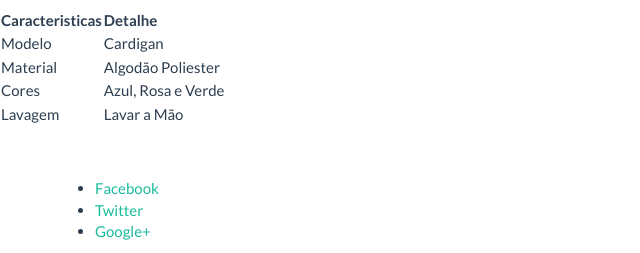
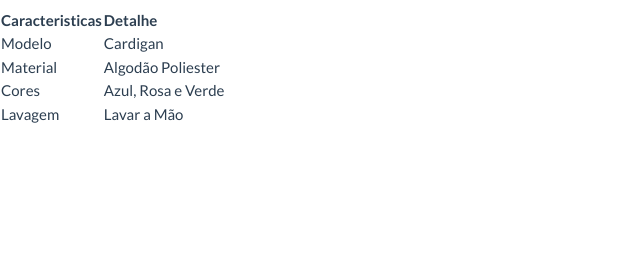
Before and after one commit to Renatodavid/E-commerce, a PHP site: page /produto.php in a window 1280 px wide. Shown: the part 551-804 px from the top of the page, without its empty margins (0-640 px from the left). After the commit the page ends 674 px from the top, so only its background shows below. Run offline with PHP 8.4, Linux system fonts and the light colour scheme.

Commit message:
tirando footer do produto

```diff
--- a/produto.php
+++ b/produto.php
@@ -130,17 +130,7 @@
 	</div>
 	</div>
 
-	<footer class="row col-md-12">
-		<div class="container">
-			<img src="img/logo-rodape.png" alt="Logo Mirror Fashion" />
 
-			<ul class="social">
-				<li><a href="http://facebook.com/mirrorfashion">Facebook</a></li>
-				<li><a href="http://twitter.com/mirrorfashion">Twitter</a></li>
-				<li><a href="http://plus.google.com/mirrorfashion">Google+</a></li>
-			</ul>
-		</div>
-	</footer>
 
 	<script type="text/javascript" src="js/produto.js"> </script>
 	<script type="text/javascript" src="js/converteMoeda.js"></script>
```
